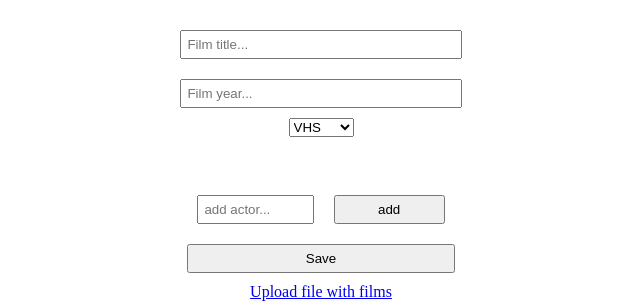
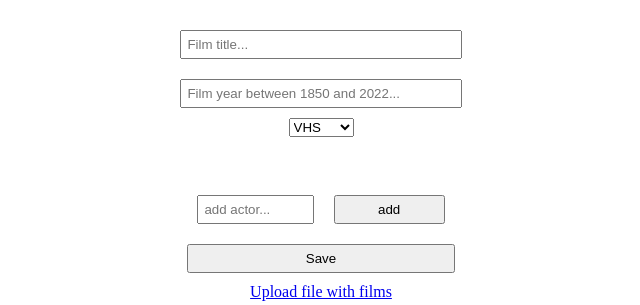
Before and after one commit to MykytaSheest/FilmList, a PHP site: template Views/film/create.php in a window 1280 px wide. Shown: the part 37-342 px from the top of the page, without its empty margins (319-959 px from the left). Run offline with PHP 8.4, Linux system fonts and the light colour scheme; the template is opened without the code that fills it, so the values that code supplies are empty.

Commit message:
add validation to year fild

```diff
--- a/Views/film/create.php
+++ b/Views/film/create.php
@@ -1,7 +1,7 @@
 <script src="../../public/js/add_film.js" defer></script>
 <form action="<?= getHost()?>/post/create" METHOD="post" class="form-add-film">
     <input type="text" name="title" class="film-input title" placeholder="Film title..." required>
-    <input type="number" name="year" class="film-input year" placeholder="Film year..." min="1870" required>
+    <input type="number" title="You can choose years between 1850 and 2022" name="year" class="film-input year"  placeholder="Film year between 1850 and 2022..." min="1850" max="2022"  required>
     <select name="format" class="format">
         <option value="1">VHS</option>
         <option value="2">DVD</option>
```
